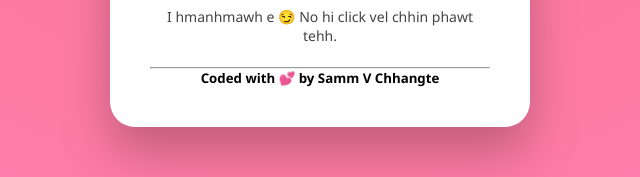
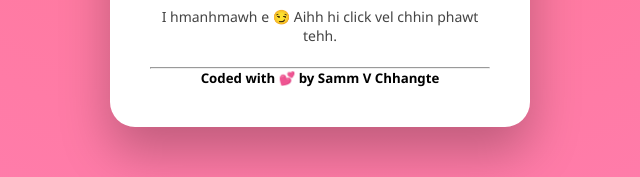
Before and after one commit to svchhangte/svchhangte, a plain HTML site: page index.html in a window 1280 px wide. Both pictures are taken after a click on the button "Aww 💘". Shown: the part 526-703 px from the top of the page, 320-960 px from the left. Drawn offline with Linux system fonts and the light colour scheme.

Commit message:
Update index.html

```diff
--- a/index.html
+++ b/index.html
@@ -238,7 +238,7 @@ yesBtn.addEventListener("click", () => {
 
     // If No was never clicked
     if(noClickCount === 0){
-        noMessage.innerText = "I hmanhmawh e 😏 No hi click vel chhin phawt tehh.";
+        noMessage.innerText = "I hmanhmawh e 😏 Aihh hi click vel chhin phawt tehh.";
         return;
     }
 
```
